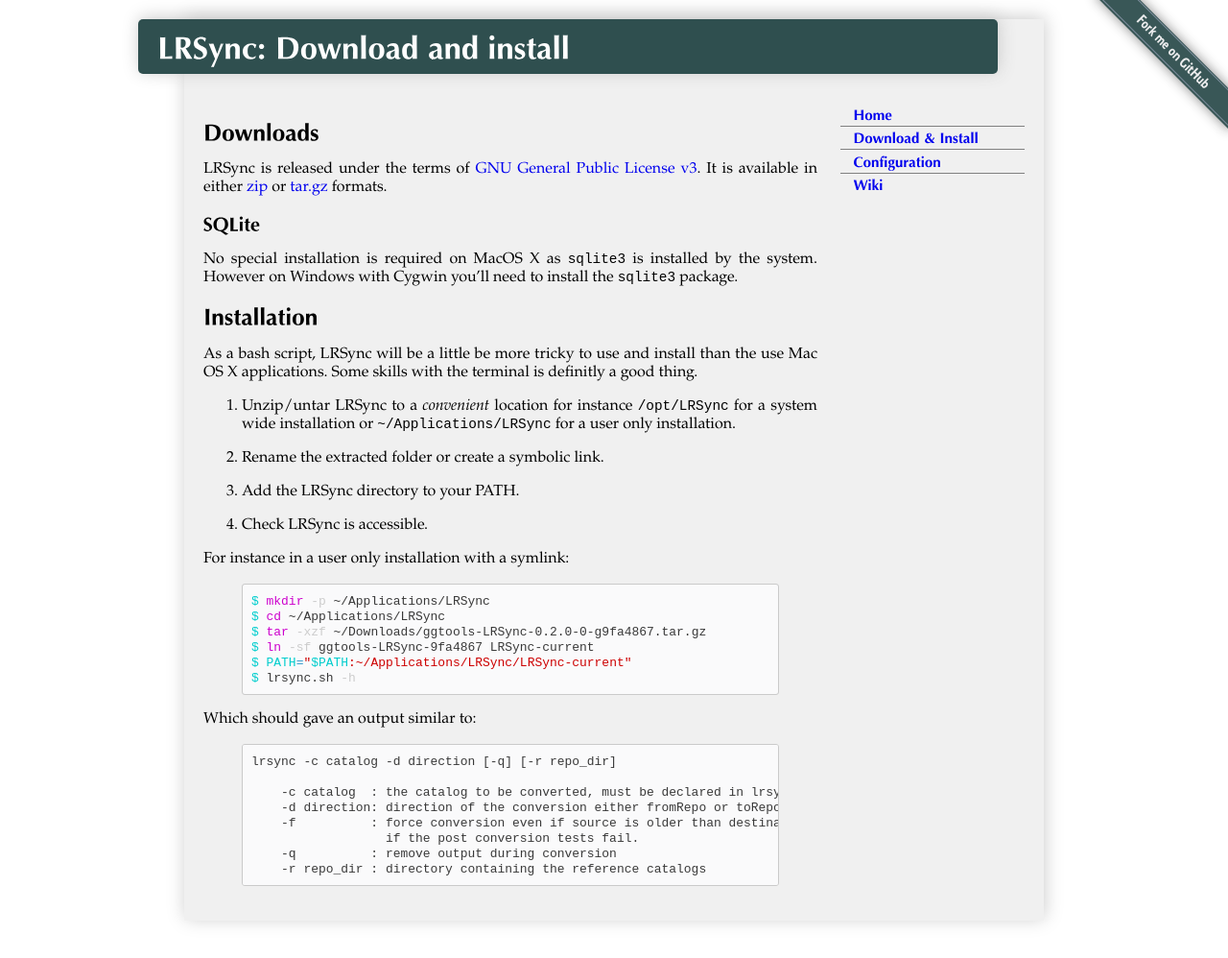
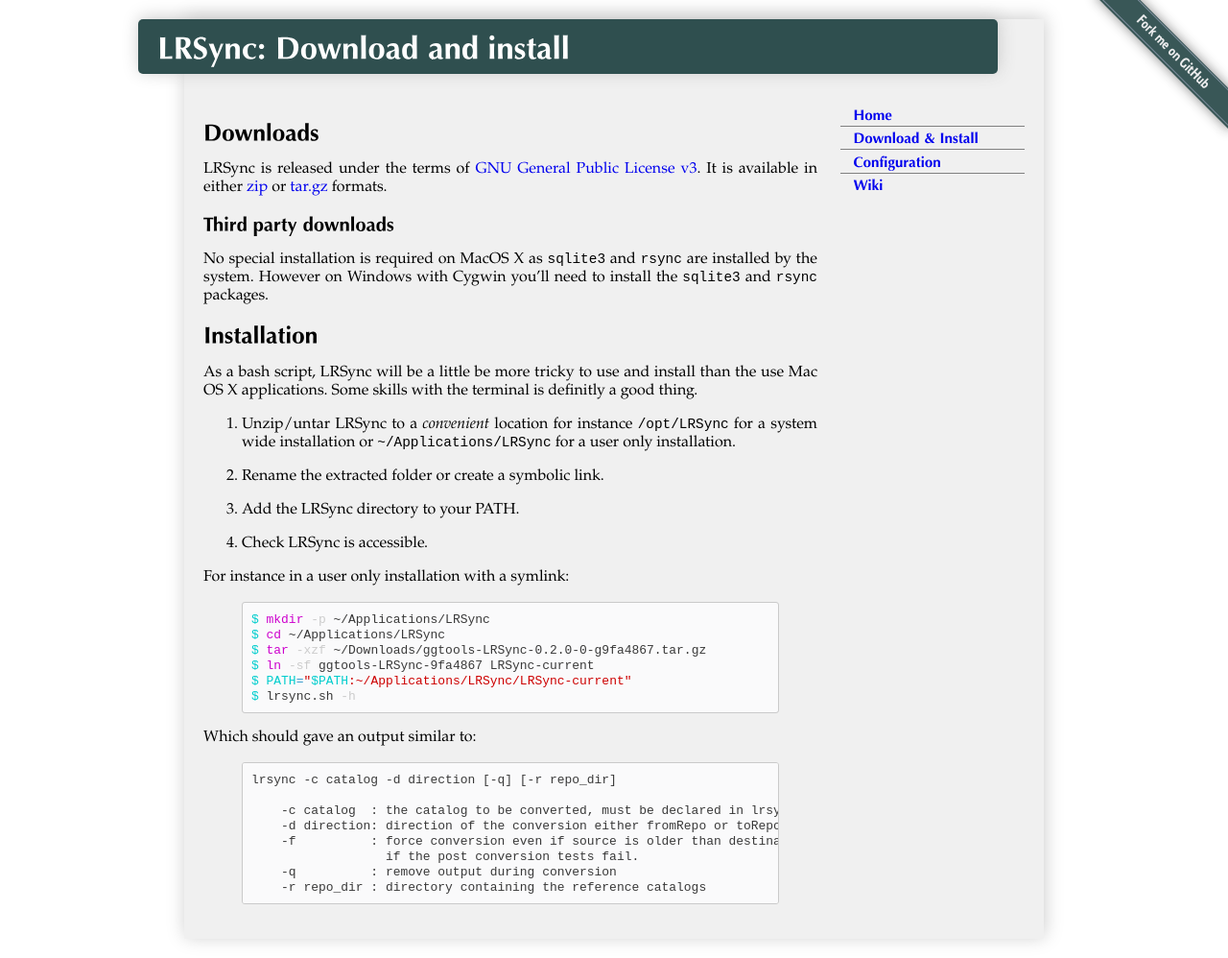
Before and after one commit to ggtools/LRSync, a Jekyll site: the page built from download.md, in a window 1280 px wide. Shown: the whole page at 96% size. Built offline with Jekyll 4.4.1, drawn with Linux system fonts in a browser that asks for light colours.

Commit message:
Added information about sync.

```diff
--- a/download.md
+++ b/download.md
@@ -9,10 +9,10 @@
 
 LRSync is released under the terms of [GNU General Public License v3](http://www.gnu.org/licenses/gpl-3.0.html). It is available in either [zip](https://github.com/ggtools/LRSync/zipball/master) or [tar.gz](https://github.com/ggtools/LRSync/tarball/master) formats.
 
-SQLite
-------
+Third party downloads
+---------------------
 
-No special installation is required on MacOS X as `sqlite3` is installed by the system. However on Windows with Cygwin you'll need to install the `sqlite3` package.
+No special installation is required on MacOS X as `sqlite3` and `rsync` are installed by the system. However on Windows with Cygwin you'll need to install the `sqlite3` and `rsync` packages.
 
 Installation
 ============
```
